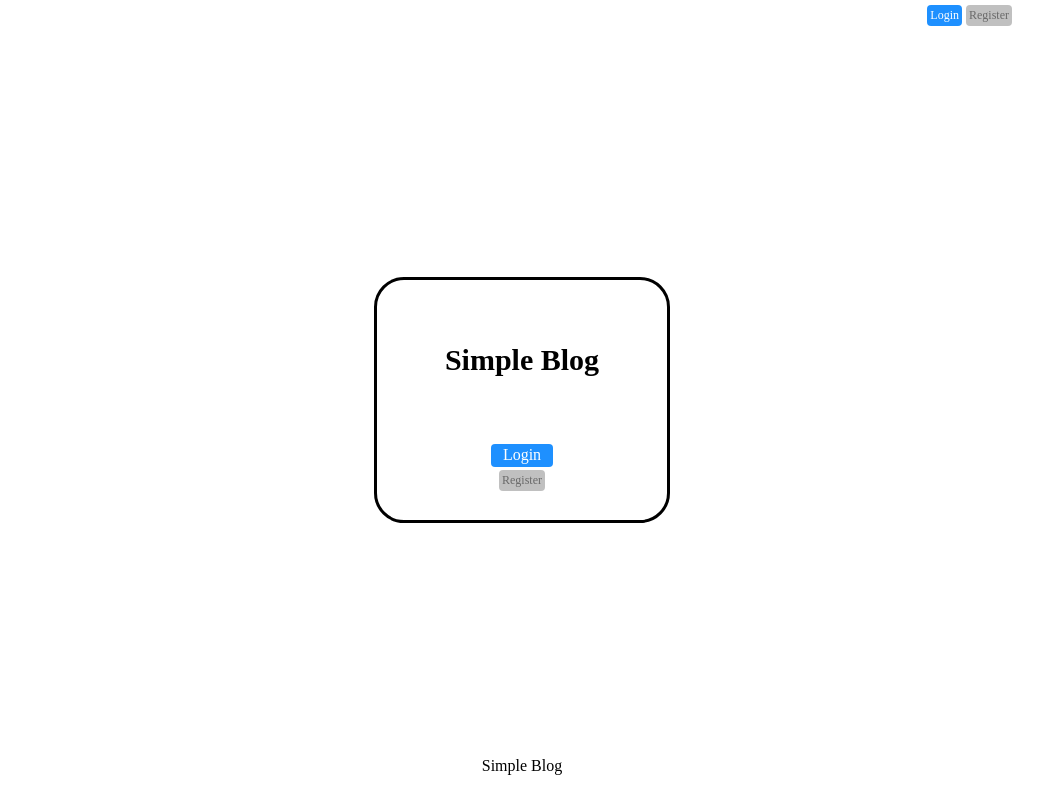
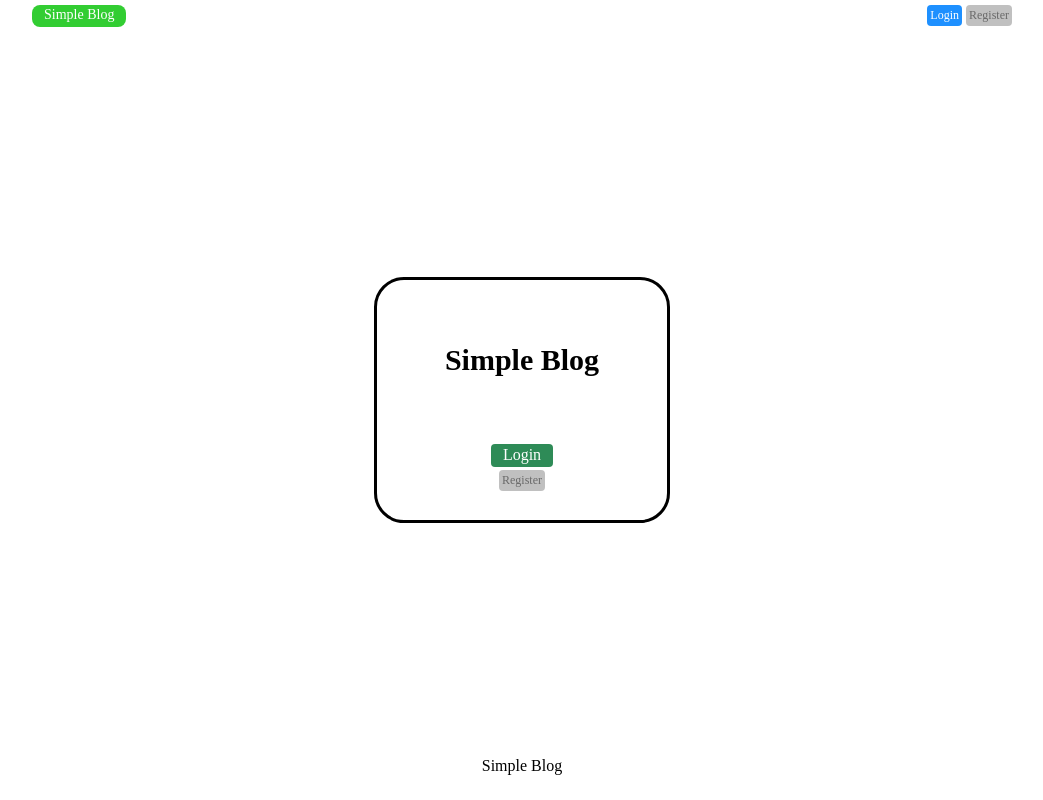
Before and after one commit to minukbak/simpleblog, a website: page views/home.html in a window 1280 px wide. Shown: the whole page, without its empty margins (118-1161 px from the left). Drawn offline with nearby package versions, Linux system fonts and the light colour scheme; files that its build step writes are made by us from their sources.

Commit message:
홈 버튼 생성

```diff
--- a/public/main.css
+++ b/public/main.css
@@ -202,10 +202,21 @@ textarea {
   border: 0px;
 }
 
+#home-btn {
+  float: left;
+  font-size: 14px;
+  border-radius: 8px;
+  margin: 5px;
+  margin-left: 10px;
+  padding: 2px 12px 4px 12px;
+  background-color: limegreen;
+  color:white;
+}
+
 #big-blue {
   line-height: 30px;
   font-size: 16px;
-  background-color: dodgerblue;
+  background-color: seagreen;
   color: white;
   padding: 2px 12px 4px 12px;
 }
--- a/views/layout.html
+++ b/views/layout.html
@@ -11,8 +11,8 @@
 
 <body>
   <div class="container">
-
     <div class="header">
+      <a id="home-btn" href="/" class="btn">Simple Blog</a>
       <div class="header-btn">
         {% if user and user.id %}
         <a id="blue-btn" href="/profile" class="btn">Profile</a>
```
Also changed, not shown: views/main.html (+3 -1 lines).
